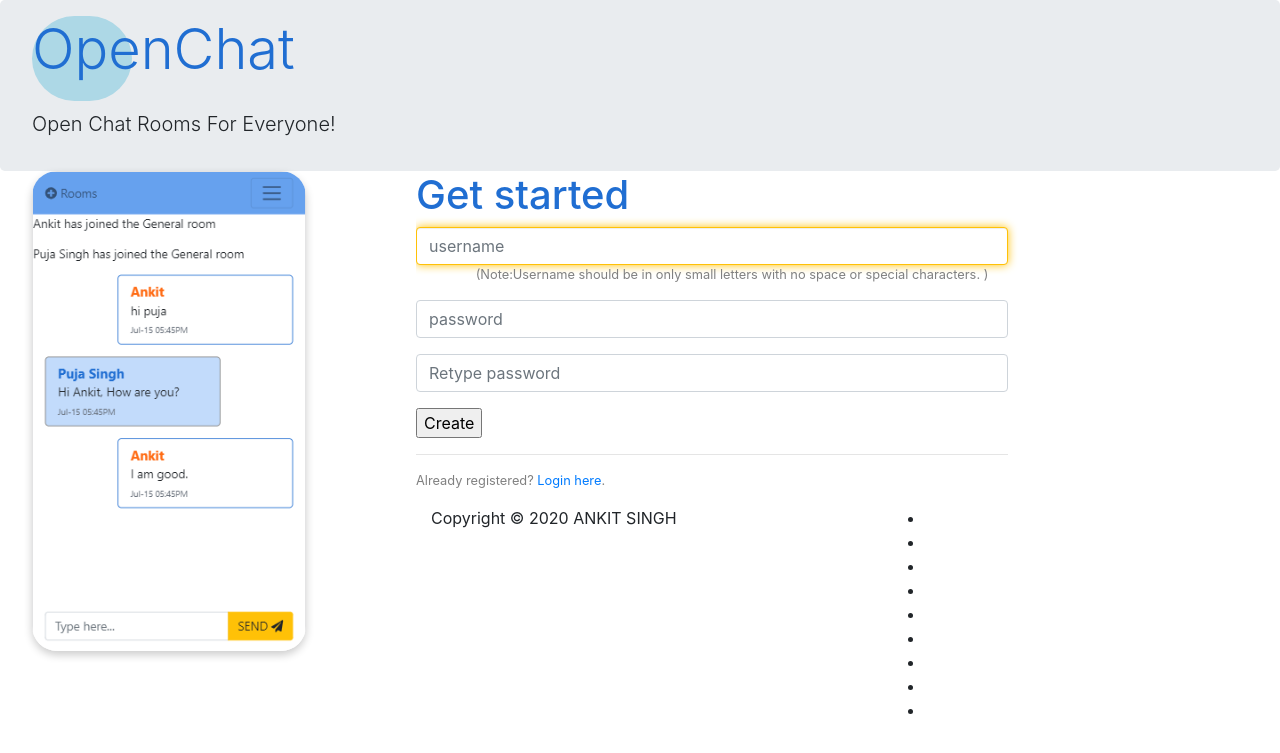
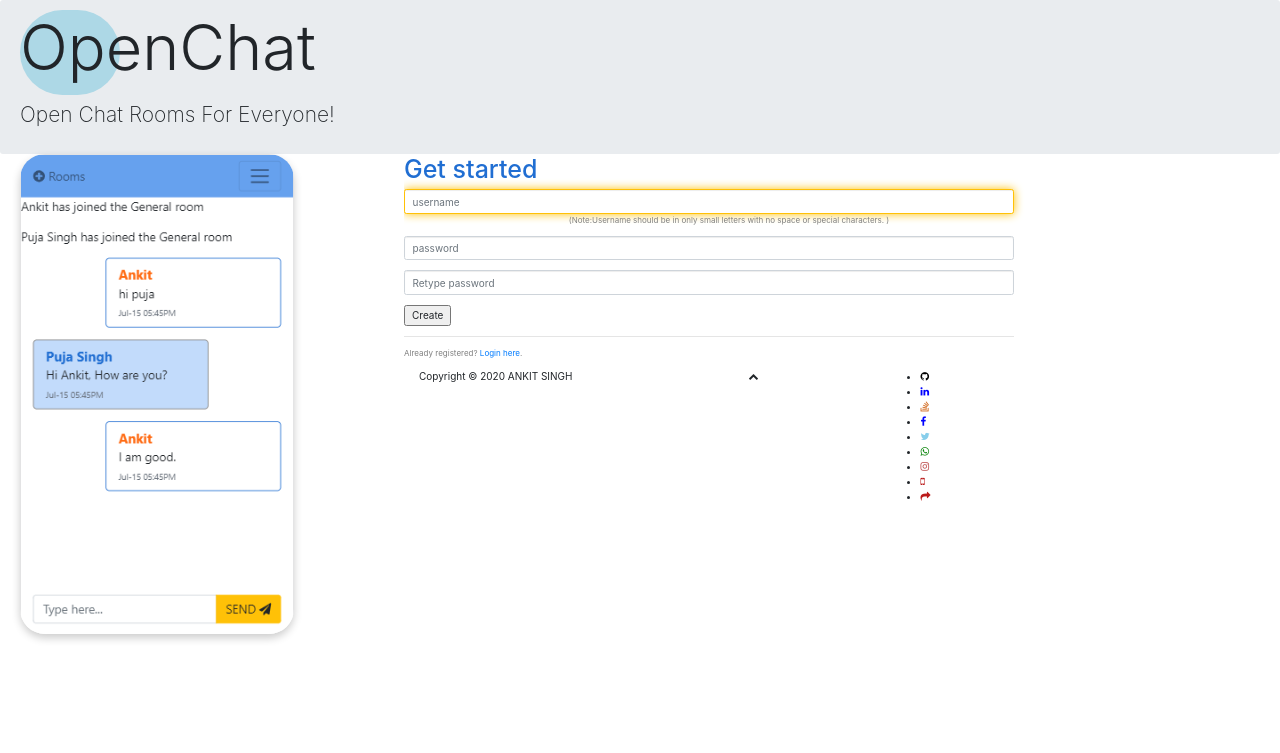
Before and after one commit to ankitsinghmyself/openchat-app, a Flask app: page / in a window 1280 px wide. Shown: the top 753 px of the page. Run offline with Flask 2, Linux system fonts and the light colour scheme; some libraries are stand-ins or nearby versions.

Commit message:
footer added

```diff
--- a/templates/prelogin-layout.html
+++ b/templates/prelogin-layout.html
@@ -6,6 +6,14 @@
     <meta name="viewport" content="width=device-width, initial-scale=1">
 
     <title>{% block title %}{% endblock %} - OpenChat</title>
+    <link href="https://fonts.googleapis.com/css?family=Lato:300,400,700,900" rel="stylesheet">
+    <link rel="stylesheet" href="libs/font-awesome/css/font-awesome.min.css">
+    <link href="css/styles.css" rel="stylesheet">
+    <link rel="stylesheet" href="https://maxcdn.bootstrapcdn.com/bootstrap/3.4.1/css/bootstrap.min.css">
+    <script src="https://ajax.googleapis.com/ajax/libs/jquery/3.4.1/jquery.min.js"></script>
+    <script src="https://maxcdn.bootstrapcdn.com/bootstrap/3.4.1/js/bootstrap.min.js"></script>
+    <script data-ad-client="ca-pub-2314259097584343" async
+        src="https://pagead2.googlesyndication.com/pagead/js/adsbygoogle.js"></script>
 
     <!-- Bootstrap -->
     <link rel="stylesheet" href="https://stackpath.bootstrapcdn.com/bootstrap/4.1.3/css/bootstrap.min.css"
```
